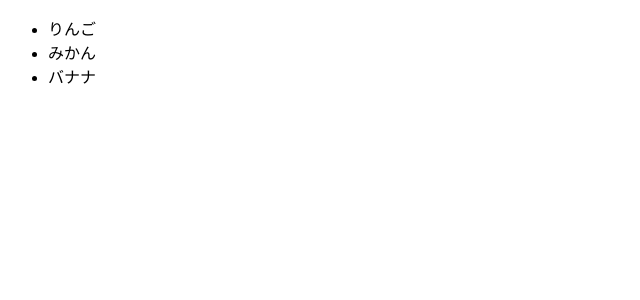
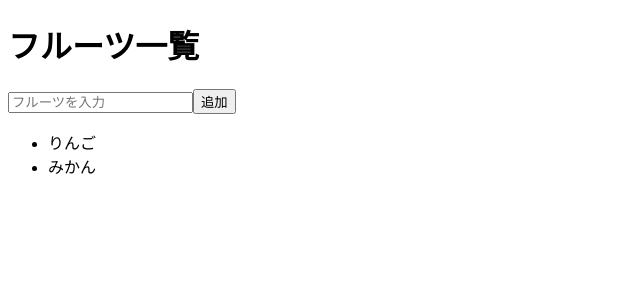
Before and after one commit to horii203/nuxt-project, a Nuxt app: page / in a window 1280 px wide. Shown: the top 300 px of the page, without its empty margins (0-640 px from the left). Built offline with nearby package versions, Linux system fonts and the light colour scheme.

Commit message:
リストに追加

```diff
--- a/app/pages/index.vue
+++ b/app/pages/index.vue
@@ -1,11 +1,28 @@
 <script setup>
-const fruits = ["りんご", "みかん", "バナナ"];
+import { ref } from "vue";
+
+const fruit = ref("");
+
+const fruits = ref(["りんご", "みかん"]);
+
+const addFruit = () => {
+  fruits.value.push(fruit.value);
+  fruit.value = "";
+};
 </script>
 
 <template>
   <div>
+    <h1>フルーツ一覧</h1>
+
+    <input v-model="fruit" type="text" placeholder="フルーツを入力" />
+
+    <button @click="addFruit">追加</button>
+
     <ul>
-      <li v-for="fruit in fruits" :key="fruit">{{ fruit }}</li>
+      <li v-for="item in fruits" :key="item">
+        {{ item }}
+      </li>
     </ul>
   </div>
 </template>
```
